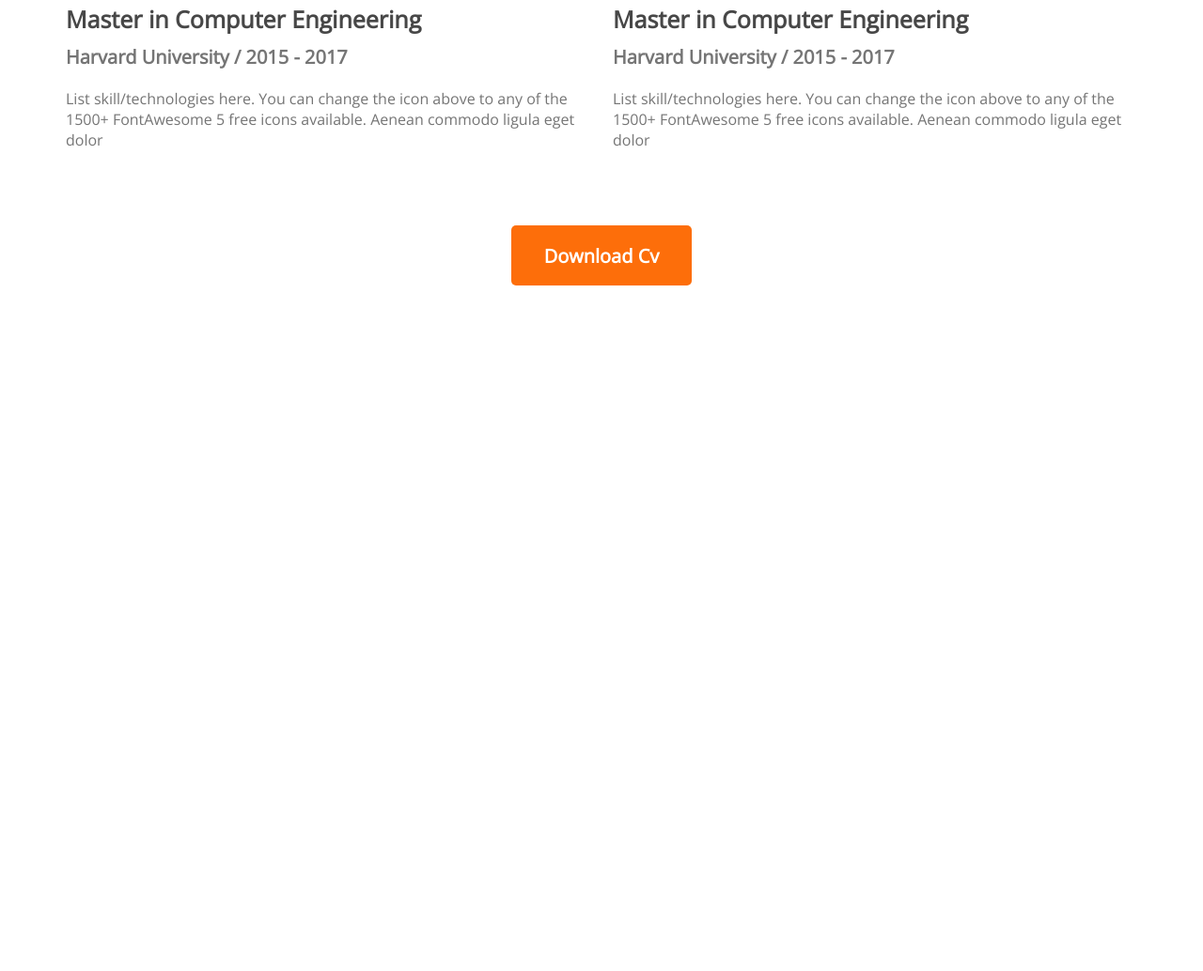
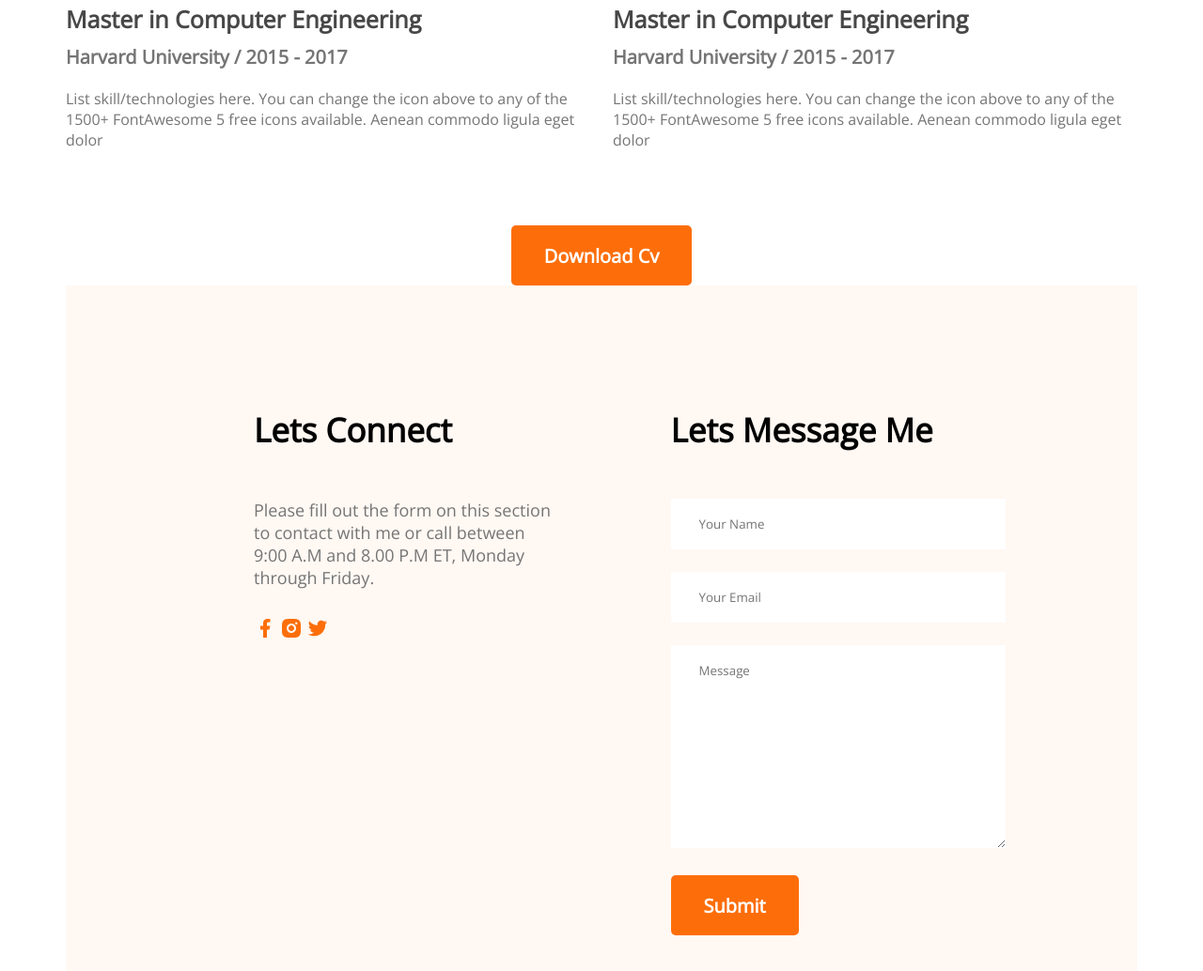
Before and after one commit to mahedihassantonay/Developer-portfolio, a plain HTML site: page index.html in a window 1280 px wide. Shown: the part 2741-3775 px from the top of the page at 94% size. Before the commit the page ends 3045 px from the top, so only its background shows below. Drawn offline with nearby package versions, Linux system fonts and the light colour scheme.

Commit message:
added footer part

```diff
--- a/index.html
+++ b/index.html
@@ -169,6 +169,36 @@
 
         </section>
 
+        <!-- contact section -->
+        <section class="contact">
+            <div>
+                <h3 class="section-title">Lets Connect</h3>
+                <p class="section-description">
+                    Please fill out the form on this section to contact with me or call between 9:00 A.M and 8.00 P.M ET, Monday through Friday.
+                </p>
+                <a href="">
+                    <img src="images/icons/facebook.png" alt="">
+                </a>
+                <a href="">
+                    <img src="images/icons/insta.png" alt="">
+                </a>
+                <a href="">
+                    <img src="images/icons/twitter.png" alt="">
+                </a>
+            </div>
+
+            <div>
+                <h3 class="section-title">Lets Message Me</h3>
+                <form action="">
+                    <input type="text" name="" id="" placeholder="Your Name">
+                    <input type="email" name="" id="" placeholder="Your Email">
+                    <textarea name="" id="" cols="30" rows="10" placeholder="Message"></textarea>
+                    <input class="btn-primary" type="submit" value="Submit">
+                </form>
+            </div>
+
+        </section>
+
     </main>
 
     <footer>
--- a/styles/portfolio.css
+++ b/styles/portfolio.css
@@ -205,3 +205,33 @@ main{
     margin-top: 50px;
     text-align: center;
 }
+
+.contact{
+    display: flex;
+    gap: 115px;
+
+    background: #FFF8F3;
+    padding:130px 200px;
+
+}
+
+.contact .section-description{
+    text-align: left;
+}
+
+.contact a{
+    text-decoration: none;
+}
+
+.contact .section-title{
+    text-align:left ;
+}
+
+.contact input[type="text"], input[type="email"], textarea{
+    margin-bottom: 24px;
+    border: 0;
+    width: 100%;
+    padding:18px 30px;
+
+
+}
```
